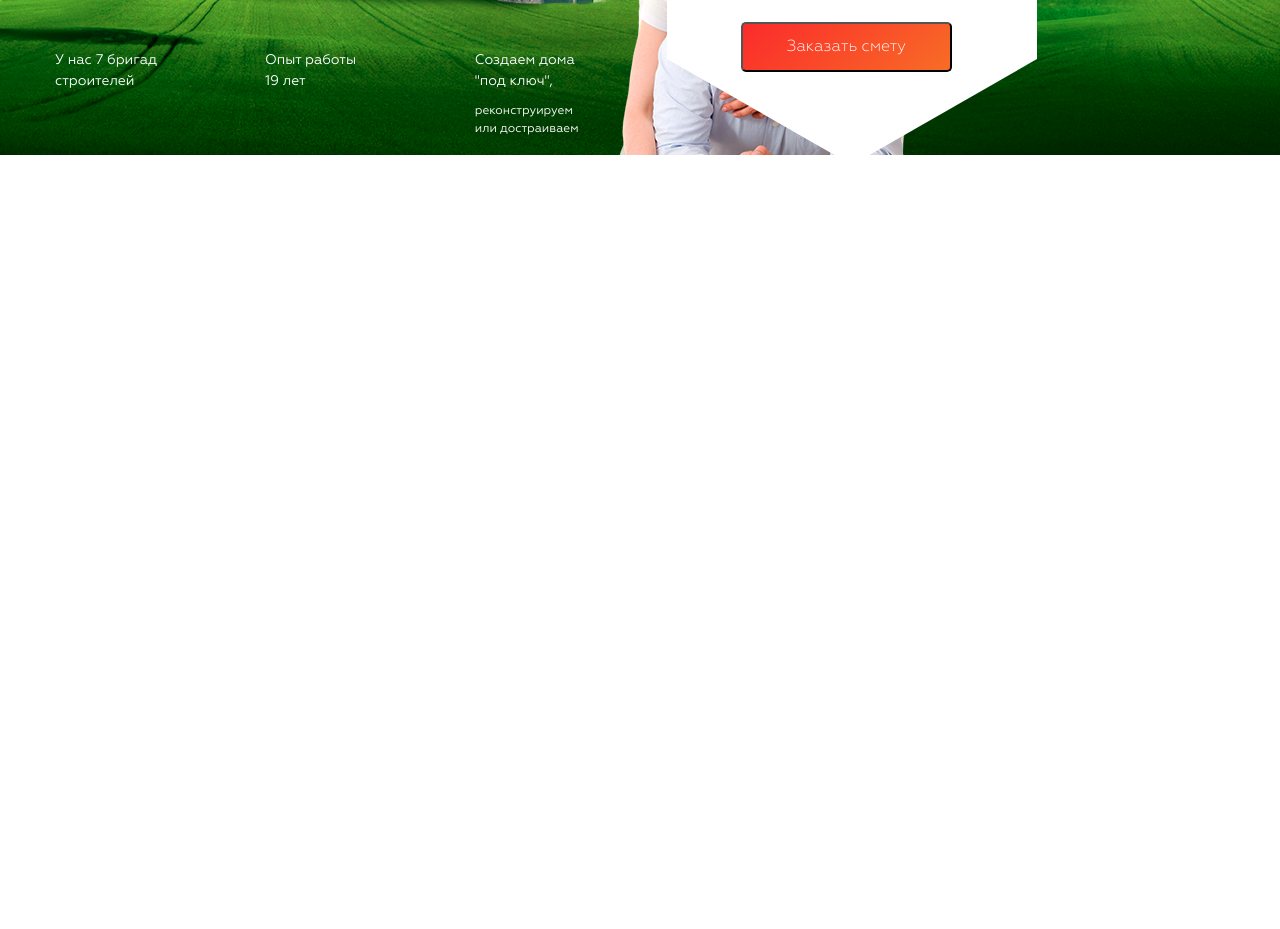
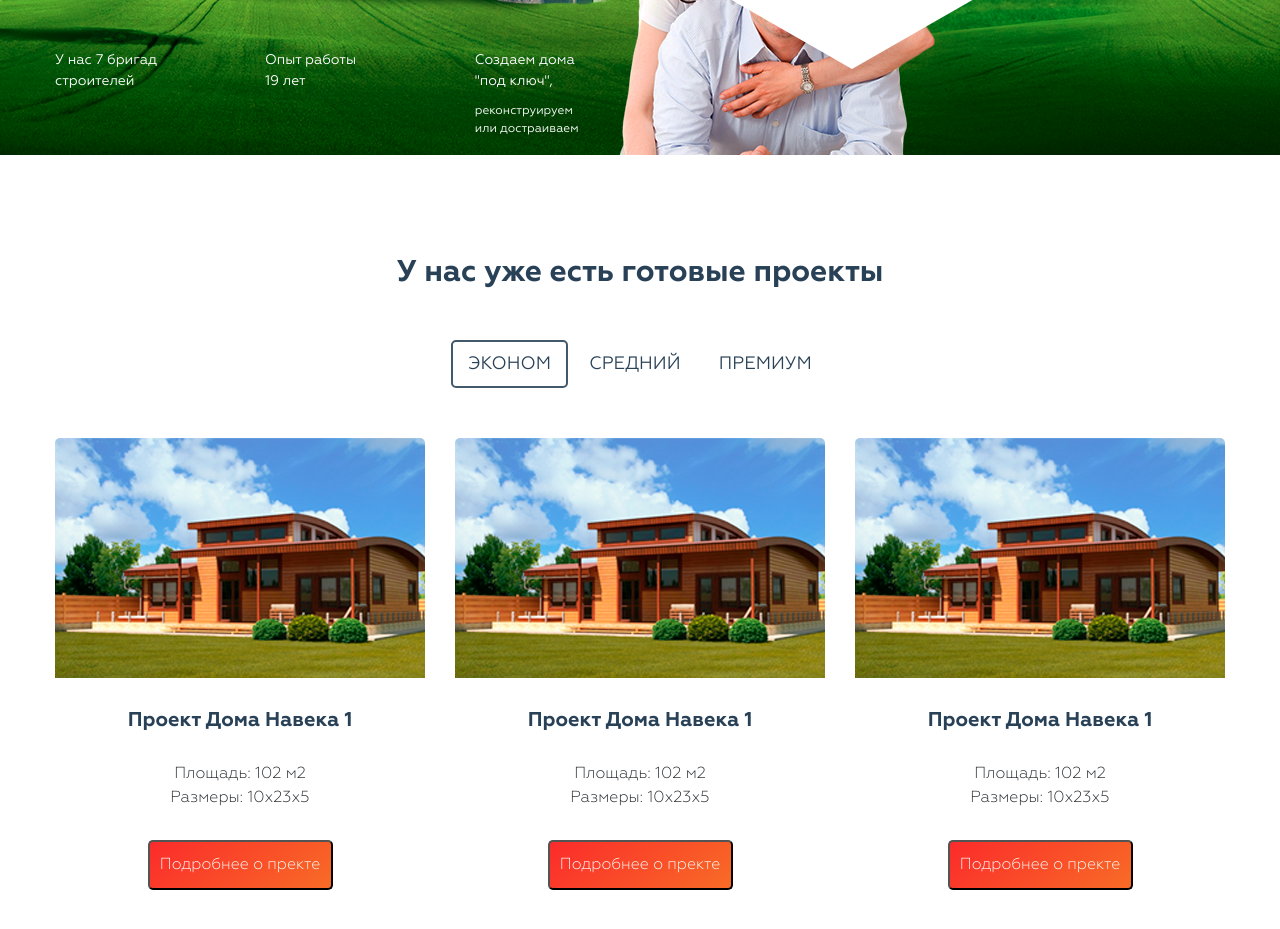
Before and after one commit to NecroSith/Project_DomaNaVeka, a website: page src/index.html in a window 1280 px wide. Shown: the part 525-1454 px from the top of the page. Before the commit the page ends 800 px from the top, so only its background shows below. Drawn offline with nearby package versions, Linux system fonts and the light colour scheme.

Commit message:
Structure for projects block done

```diff
--- a/src/index.html
+++ b/src/index.html
@@ -74,6 +74,41 @@
                 </div>
             </div>
         </section>
+        <section class="projects">
+            <div class="container">
+                <h4 class="item-title">У нас уже есть готовые проекты</h4>
+                <div class="projects__filters">
+                    <span class="filters_item active">Эконом</span>
+                    <span class="filters_item">Средний</span>
+                    <span class="filters_item">Премиум</span>
+                </div>
+                <div class="projects__slider row">
+                    <div class="projects__slider_item col-lg-4">
+                        <img src="./img/cards/card_project.png" alt="">
+                        <h5>Проект Дома Навека 1</h5>
+                        <p>Площадь: 102 м2 <br>Размеры: 10х23х5</p>
+                        <button class="slider_item_button">Подробнее о пректе</button>
+                    </div>
+                    <div class="projects__slider_item col-lg-4">
+                        <img src="./img/cards/card_project.png" alt="">
+                        <h5>Проект Дома Навека 1</h5>
+                        <p>Площадь: 102 м2 <br>Размеры: 10х23х5</p>
+                        <button class="slider_item_button">Подробнее о пректе</button>
+                    </div>
+                    <div class="projects__slider_item col-lg-4">
+                        <img src="./img/cards/card_project.png" alt="">
+                        <h5>Проект Дома Навека 1</h5>
+                        <p>Площадь: 102 м2 <br>Размеры: 10х23х5</p>
+                        <button class="slider_item_button">Подробнее о пректе</button>
+                    </div>
+                </div>
+            </div>
+        </section>
+        <sectiob class="wecando">
+            <div class="container">
+
+            </div>
+        </sectiob>
     </main>
 </body>
 
--- a/src/sass/_base.sass
+++ b/src/sass/_base.sass
@@ -4,6 +4,7 @@
 
 @import "./_parts/_header"
 @import "./_parts/_main"
+@import "./_parts/_projects"
 
 *
     box-sizing: border-box
@@ -28,3 +29,6 @@ input:not([type=submit])
     display: block
     font-size: 12px
     margin-top: 10px
+
+.item-title
+    +item-title(#284157)
--- a/src/sass/_mixins.sass
+++ b/src/sass/_mixins.sass
@@ -14,6 +14,12 @@
 =fa-pseudo($weight)
     font-family: 'Font Awesome\ 5 Free'
     font-weight: $weight
+
+=item-title($color: $main-text-colo, $margin-bottom: 60px)
+    color: $color
+    font-size: 30px
+    font-weight: 700
+    margin-bottom: $margin-bottom
 
 %input-std
     font-size: 12px
--- a/src/sass/_parts/_main.sass
+++ b/src/sass/_parts/_main.sass
@@ -3,7 +3,7 @@
     height: 600px
     color: #fff
     padding-top: 70px
-    z-index: -2
+    position: relative
     h1
         font-weight: 700
         font-size: 36px
@@ -13,7 +13,7 @@
     .main__hexagon
         +hexagon(370px, #fff)
         position: absolute
-        bottom: 27%
+        bottom: 32%
         right: 19%
         form
             margin: -36px auto 0 auto
--- /dev/null
+++ b/src/sass/_parts/_projects.sass
@@ -0,0 +1,36 @@
+.projects
+    padding: 100px 0 0 0
+    &>div
+        text-align: center
+    .projects__filters
+        margin-bottom: 60px
+        .filters_item
+            cursor: pointer
+            color: $main-text-color
+            font-size: 18px
+            font-weight: 500
+            text-transform: uppercase
+            padding: 13px 15px
+            transition: all 0.3s ease
+            border: 2px solid transparent
+            &:hover
+                border-radius: 5px
+                border: 2px solid lighten(#41596b, 15%)
+            &.active
+                border-radius: 5px
+                border: 2px solid #41596b
+    .projects__slider
+        margin-bottom: 90px
+        .projects__slider_item
+            display: flex
+            flex-direction: column
+            align-items: center
+            justify-content: center
+            &>*:not(:last-child)
+                margin-bottom: 30px
+            h5
+                color: $sec-text-color
+                font-size: 20px
+                font-weight: 700
+            .slider_item_button
+                +button-std(50%)
--- a/src/sass/_variables.sass
+++ b/src/sass/_variables.sass
@@ -0,0 +1,2 @@
+$main-text-color: #2a4258
+$sec-text-color: #284157
```
Also changed, not shown: src/css/main.css.
